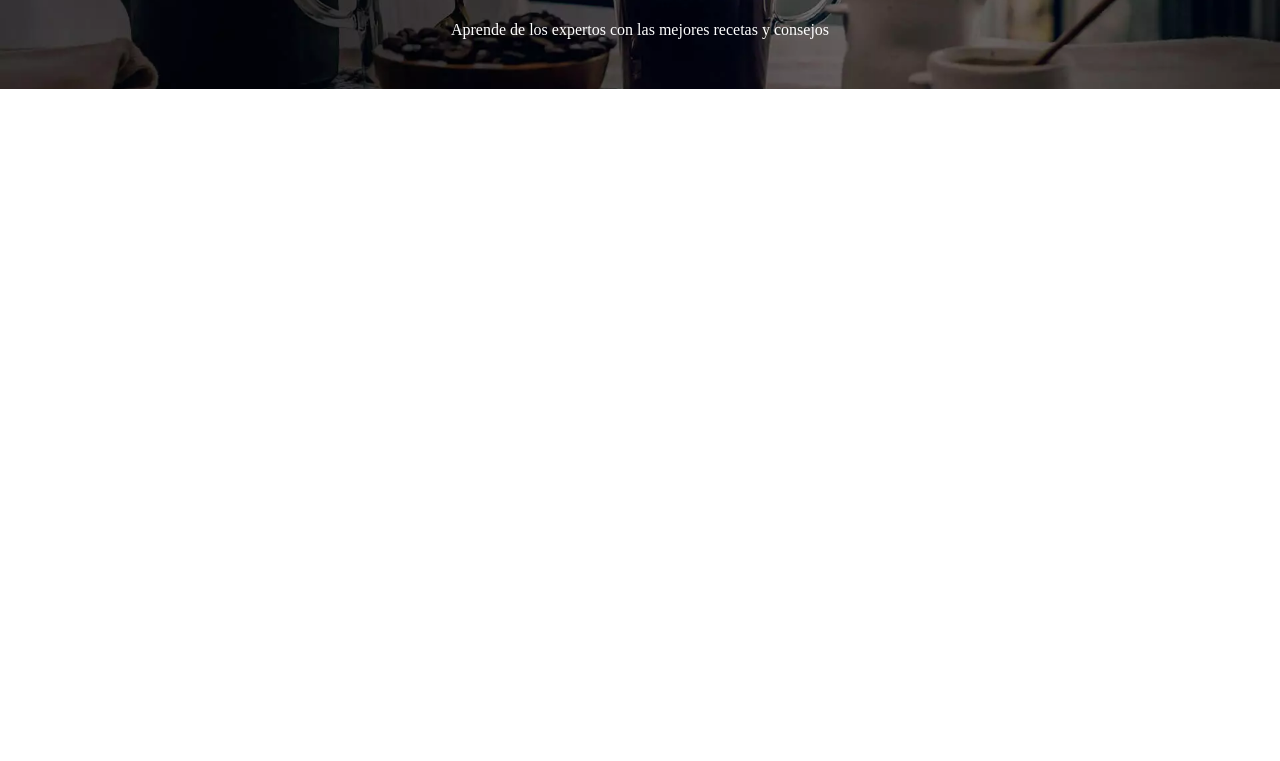
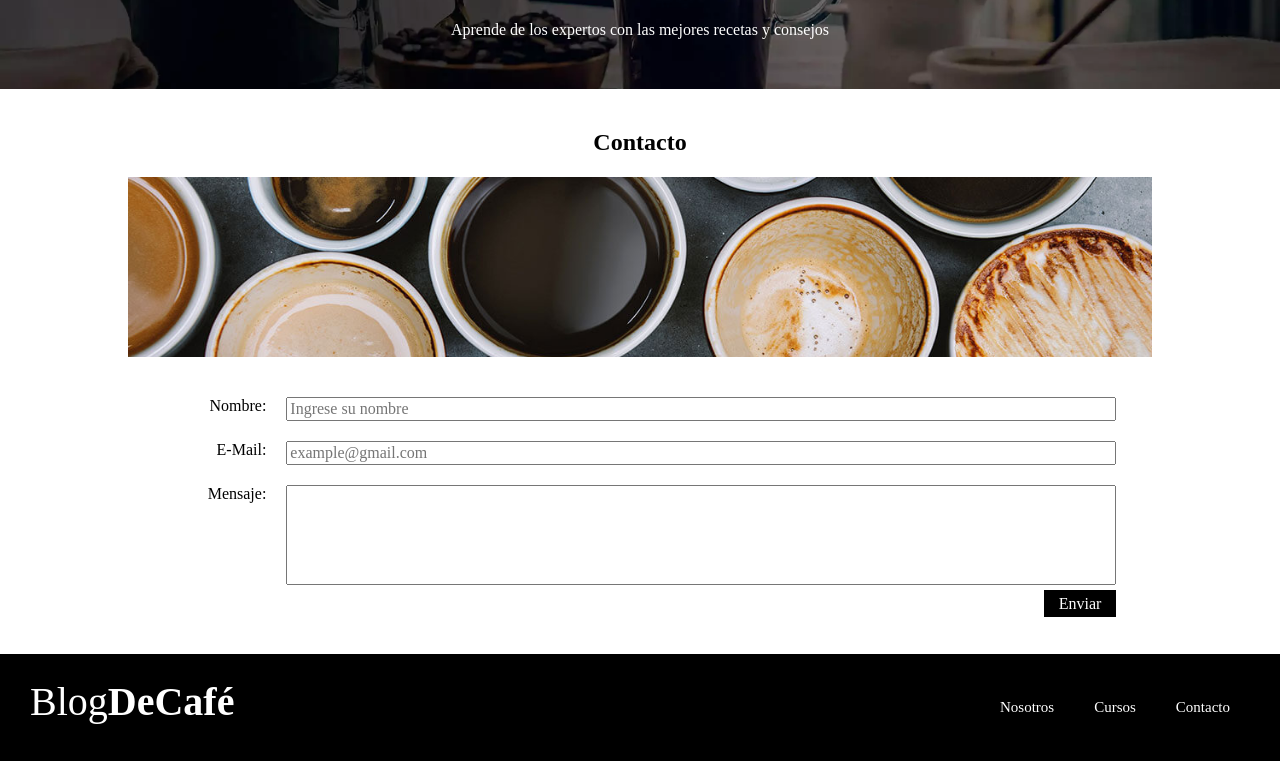
Before and after one commit to DericksRD/Blog-Caf-, a plain HTML site: page Contact.html in a window 1280 px wide. Shown: the part 311-1072 px from the top of the page. Before the commit the page ends 800 px from the top, so only its background shows below. Drawn offline with Linux system fonts and the light colour scheme.

Commit message:
Contact form...finished?

```diff
--- a/Contact.html
+++ b/Contact.html
@@ -28,6 +28,45 @@
         <span class="hero__span">Aprende de los expertos con las mejores recetas y consejos</span>
     </header>
     <!--HEADER-->
+
+    <main class="container">
+        <h2>Contacto</h2>
+        <div class="div-img contact-div">
+            <img src="img/contacto.jpg">
+        </div>
+        <form class="contact-form">
+            <div class="contact-form__div">
+                <label for="Name" title="Nombre">Nombre: </label>
+                <input name="Name" type="text" placeholder="Ingrese su nombre">
+            </div>
+
+            <div class="contact-form__div">
+                <label for="Mail" title="E-Mail">E-Mail: </label>
+                <input name="Mail" type="text" placeholder="example@gmail.com">
+            </div>
+
+            <div class="contact-form__div contact-form__div-message">
+                <label for="Message">Mensaje: </label>
+                <input name="Message" type="text">
+            </div>
+
+            <a href="#" id="contact-form__button">Enviar</a>
+        </form>
+
+    </main>
+    <footer>
+        <div class="hero__main">
+            <!--No todos los elementos tienen que tener
+                el nombre de hero en la clase.-->
+            <h1 class="hero__title">
+                <a href="index.html">Blog<span>DeCafé</span></a>
+            </h1>
+            <nav class="hero__nav">
+                <a href="AboutUS.html">Nosotros</a>
+                <a href="Courses.html">Cursos</a>
+                <a href="Contact.html">Contacto</a>
+            </nav>
+    </footer>
 </body>
 
 </html>
--- a/Main.css
+++ b/Main.css
@@ -214,7 +214,7 @@ footer {
 
 .div-img img {
     width: 100%;
-    max-height: 60rem;
+    max-height: 40rem;
     background-size: cover;
 }
 
@@ -259,3 +259,46 @@ footer {
     padding: 1rem 0;
     border-bottom: 1px solid #e1e1e1;
 }
+
+.contact-form {
+    width: 95%;
+    margin: 3rem auto;
+    text-align: end;
+    background-color: white;
+}
+
+.contact-form__div {
+    display: flex;
+    justify-content: space-between;
+}
+
+.contact-form__div label {
+    flex: 1;
+}
+
+.contact-form__div input {
+    width: 100%;
+    flex: 8;
+}
+
+.contact-form__div input,
+.contact-form__div label {
+    margin: 1rem;
+}
+
+.contact-form__div-message input {
+    height: 10rem;
+}
+
+.contact-div {
+    height: 18rem;
+    overflow: hidden;
+}
+
+#contact-form__button {
+    text-decoration: none;
+    background-color: black;
+    color: white;
+    padding: .5rem 1.5rem;
+    margin-right: 1rem;
+}
```
